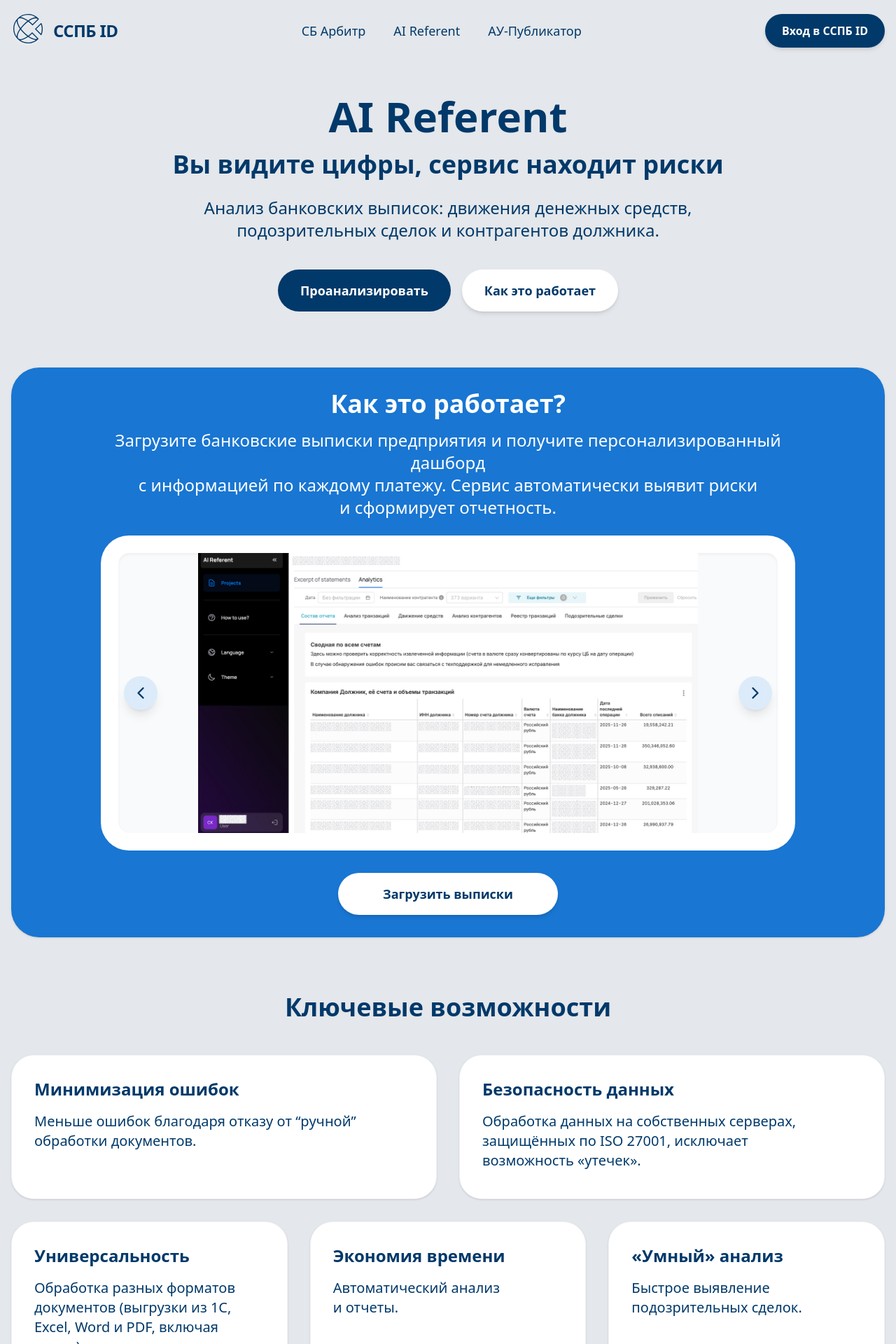
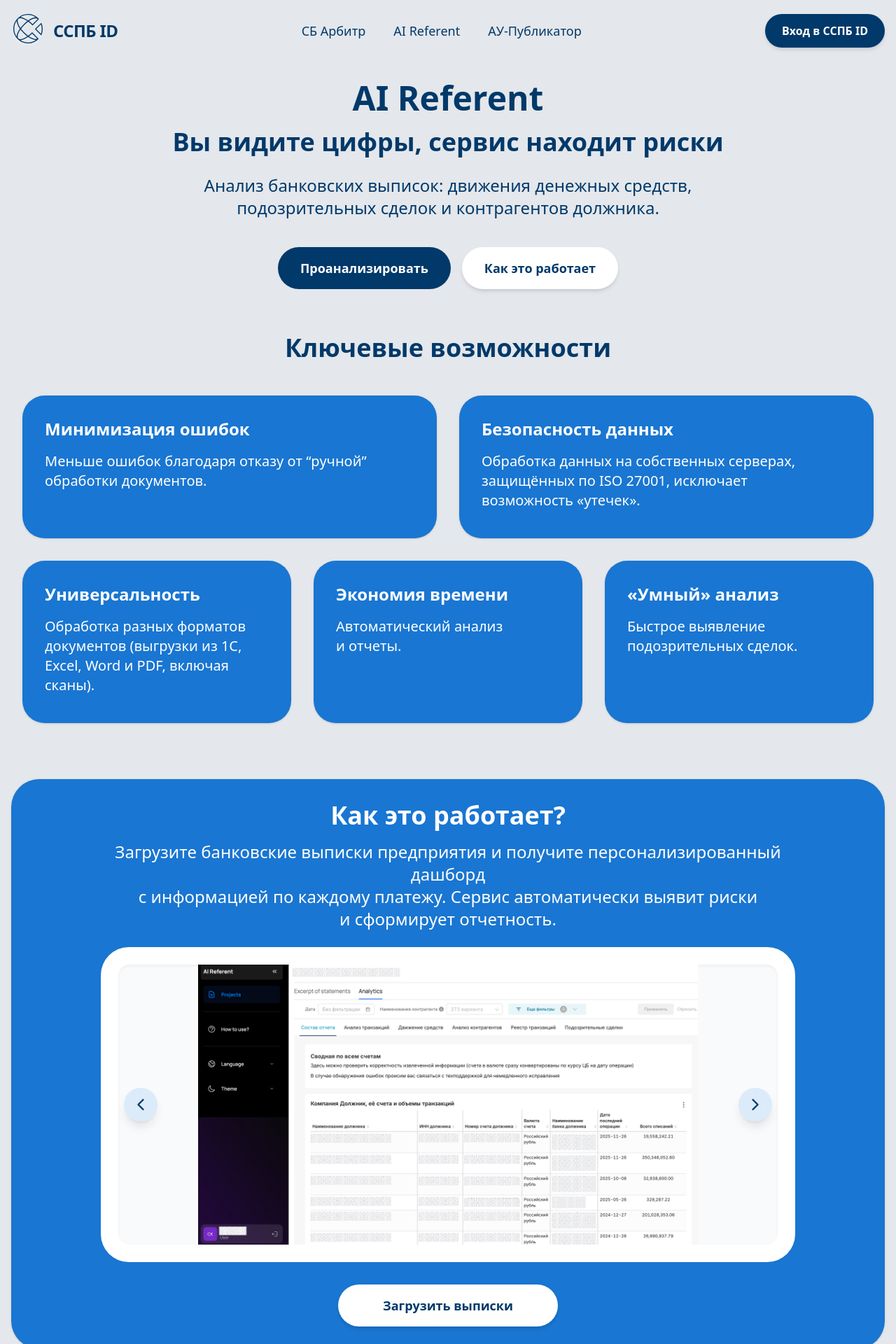
Before and after one commit to Wladislava1/work, a React (Vite) app: page /ai-referent in a window 1280 px wide. Shown: the top 1920 px of the page at 70% size. Built offline with nearby package versions, Linux system fonts and the light colour scheme.

Commit message:
keys rotate

```diff
--- a/src/pages/ProductPageDesktop.jsx
+++ b/src/pages/ProductPageDesktop.jsx
@@ -63,6 +63,7 @@
             desc: 'Страхование ответственности арбитражных управляющих\nи организация банковского обслуживания.\nПолучите расчет стоимости по всем страховым компаниям,\nаккредитованным при вашем СРО.',
             heroImage: 'https://placehold.co/800x600/e2e8f0/1e293b?text=SB+Hero',
             siteUrl: 'https://сбарбитр.рф/',
+            siteUrlSSPBID: 'https://passport.sspb.ru/',
             nameButton: "Начать работу",
             nameButtonHeader: "Получить расчет",
             howItWorks: 'Заполните одну заявку и получите расчет стоимости сразу по всем страховым компаниям. Стоимость договора такая же, как в страховой компании.',
@@ -80,6 +81,7 @@
             desc: 'Анализ банковских выписок: движения денежных средств,\nподозрительных сделок и контрагентов должника.',
             heroImage: 'https://placehold.co/800x600/e2e8f0/1e293b?text=AI+Hero',
             siteUrl: 'https://ai-referent.ru',
+            siteUrlSSPBID: 'https://passport.sspb.ru/',
             nameButton: "Загрузить выписки",
             nameButtonHeader: "Проанализировать",
             howItWorks: 'Загрузите банковские выписки предприятия и получите персонализированный дашборд \nс информацией по каждому платежу. Сервис автоматически выявит риски \nи сформирует отчетность.',
@@ -98,6 +100,7 @@
             desc: 'Первый бесплатный сервис для автоматизированной публикации юридически корректных сообщений в “Коммерсантъ” за считанные минуты.',
             heroImage: 'https://placehold.co/800x600/e2e8f0/1e293b?text=Publicator+Hero',
             siteUrl: 'https://au-publicator.ru',
+            siteUrlSSPBID: 'https://passport.sspb.ru/',
             nameButton: "Начать работу",
             nameButtonHeader: "Создать публикацию",
             howItWorks: 'Создайте заявку всего за 7 шагов: от выбора типа публикации до проверки сгенерированного текста.',
@@ -135,16 +138,44 @@
     return (
         <div className="pt-24">
             {/* Hero Section (Desktop) */}
-            <section className="max-w-7xl mx-auto px-4 mb-20 pt-10">
+            <section className="max-w-7xl mx-auto px-4 mb-5 pt-5">
                 <div className="text-center max-w-5xl mx-auto mb-16">
-                    <span className="text-4xl md:text-6xl font-extrabold mb-4 block">{data.title}</span>
+                    <span className="text-4xl md:text-5xl font-extrabold mb-4 block">{data.title}</span>
                     <h1 className="text-4xl font-extrabold mb-6 leading-tight text-[#00396a]">{data.slogan}</h1>
                     <p className="text-2xl text-neutral mb-10 max-w-5xl mx-auto whitespace-pre-line">{data.desc}</p>
                     <div className="flex flex-col sm:flex-row gap-4 justify-center">
-                        <Button variant="custom" className="bg-[#00396a] text-white hover:shadow-lg px-8 py-4 text-lg" href={data.siteUrl} target="_blank">{data.nameButtonHeader}</Button>
+                        <Button variant="custom" className="bg-[#00396a] text-white hover:shadow-lg px-8 py-4 text-lg" href={data.siteUrlSSPBID} target="_blank">{data.nameButtonHeader}</Button>
                         <Button variant="custom" className="bg-white text-[#00396a] shadow-md hover:shadow-lg px-8 py-4 text-lg" onClick={() => document.getElementById('how').scrollIntoView({ behavior: 'smooth' })}>Как это работает</Button>
                     </div>
                 </div>
+                            {/* Features (Grid 4) */}
+<section className="max-w-7xl mx-auto px-4 mb-20">
+    <h2 className="text-2xl md:text-4xl font-extrabold text-center text-[#00396a] mb-12">Ключевые возможности</h2>
+
+    <div className={`grid gap-8 ${
+        productId === 'ai-referent'
+        ? 'grid-cols-1 md:grid-cols-2 lg:grid-cols-6' // 6 колонок для гибкости
+        : 'md:grid-cols-2 lg:grid-cols-4'
+    }`}>
+        {data.features.map((feat, i) => {
+            // Логика для AI Referent: первые две карточки на 3 колонки (50%), остальные на 2 (33%)
+            const isAiReferent = productId === 'ai-referent';
+            const gridSpan = isAiReferent
+                ? (i < 2 ? 'lg:col-span-3' : 'lg:col-span-2')
+                : '';
+
+            return (
+                <div
+                    key={i}
+                    className={`bg-[#1976d2] p-8 rounded-[32px] shadow-sm hover:shadow-xl transition-all duration-300 flex flex-col h-full ${gridSpan}`}
+                >
+                    <h3 className="text-2xl font-bold mb-4 text-white whitespace-pre-line">{feat.title}</h3>
+                    <p className="text-xl text-white mb-2 flex-grow whitespace-pre-line">{feat.text}</p>
+                </div>
+            );
+        })}
+    </div>
+</section>
             </section>
             {productId === 'sb-arbitr' && (
                 <section className="max-w-7xl mx-auto px-4 mb-20">
@@ -220,6 +251,7 @@
                     </div>
                 </section>
             )}
+
             {/* How it works */}
             <section id="how" className="bg-[#1976d2] py-8 rounded-[40px] shadow-sm mx-4 mb-20">
                 <div className="max-w-7xl mx-auto px-4 text-center mb-5">
@@ -228,38 +260,11 @@
                 </div>
                 <ImageCarousel images={data.carouselImages} fit="contain" variant="product"/>
                 <div className="text-center mt-8">
-                    <Button variant="custom" className="bg-white text-[#00396a] shadow-md hover:shadow-lg px-16 py-4 text-lg" href={data.siteUrl}>{data.nameButton}</Button>
+                    <Button variant="custom" className="bg-white text-[#00396a] shadow-md hover:shadow-lg px-16 py-4 text-lg" href={data.siteUrlSSPBID}>{data.nameButton}</Button>
                 </div>
             </section>
 
-            {/* Features (Grid 4) */}
-<section className="max-w-7xl mx-auto px-4 mb-20">
-    <h2 className="text-2xl md:text-4xl font-extrabold text-center text-[#00396a] mb-12">Ключевые возможности</h2>
 
-    <div className={`grid gap-8 ${
-        productId === 'ai-referent'
-        ? 'grid-cols-1 md:grid-cols-2 lg:grid-cols-6' // 6 колонок для гибкости
-        : 'md:grid-cols-2 lg:grid-cols-4'
-    }`}>
-        {data.features.map((feat, i) => {
-            // Логика для AI Referent: первые две карточки на 3 колонки (50%), остальные на 2 (33%)
-            const isAiReferent = productId === 'ai-referent';
-            const gridSpan = isAiReferent
-                ? (i < 2 ? 'lg:col-span-3' : 'lg:col-span-2')
-                : '';
-
-            return (
-                <div
-                    key={i}
-                    className={`bg-white p-8 rounded-[32px] border border-gray-100 shadow-sm hover:shadow-xl transition-all duration-300 flex flex-col h-full ${gridSpan}`}
-                >
-                    <h3 className="text-2xl font-bold mb-4 text-[#00396a] whitespace-pre-line">{feat.title}</h3>
-                    <p className="text-xl text-[#00396a] mb-2 flex-grow whitespace-pre-line">{feat.text}</p>
-                </div>
-            );
-        })}
-    </div>
-</section>
 
             {/* Form (Horizontal Grid) */}
             <section className="max-w-2xl bg-white py-8 mx-auto rounded-[32px] border-4 border-[#00396a] relative overflow-hidden shadow-xl">
--- a/src/pages/ProductPageMobile.jsx
+++ b/src/pages/ProductPageMobile.jsx
@@ -65,6 +65,7 @@
                 desc: 'Страхование ответственности арбитражных управляющих и организация банковского обслуживания. Получите расчет стоимости по всем страховым компаниям, аккредитованным при вашем СРО.',
                 heroImage: 'https://placehold.co/800x600/e2e8f0/1e293b?text=SB+Hero',
                 siteUrl: 'https://сбарбитр.рф/',
+                siteUrlSSPBID: 'https://passport.sspb.ru/',
                 nameButton: "Начать работу",
                 nameButtonHeader: "Получить расчет",
                 howItWorks: 'Заполните одну заявку и получите расчет стоимости сразу по всем страховым компаниям. Стоимость договора такая же, как в страховой компании.',
@@ -83,6 +84,7 @@
                 heroImage: 'https://placehold.co/800x600/e2e8f0/1e293b?text=AI+Hero',
                 siteUrl: 'https://ai-referent.ru',
                 nameButton: "Загрузить выписки",
+                siteUrlSSPBID: 'https://passport.sspb.ru/',
                 nameButtonHeader: "Проанализировать",
                 howItWorks: 'Загрузите банковские выписки предприятия и получите персонализированный дашборд \nс информацией по каждому платежу. Сервис автоматически выявит риски \nи сформирует отчетность.',
                 carouselImages: [aiSlide1, aiSlide2, aiSlide3],
@@ -100,6 +102,7 @@
                 desc: 'Первый бесплатный сервис для автоматизированной публикации юридически корректных сообщений в “Коммерсантъ” за считанные минуты.',
                 heroImage: 'https://placehold.co/800x600/e2e8f0/1e293b?text=Publicator+Hero',
                 siteUrl: 'https://au-publicator.ru',
+                siteUrlSSPBID: 'https://passport.sspb.ru/',
                 nameButton: "Начать работу",
                 nameButtonHeader: "Создать публикацию",
                 howItWorks: 'Создайте заявку всего за 7 шагов: от выбора типа публикации до проверки сгенерированного текста.',
@@ -143,13 +146,23 @@
                     <h1 className="text-2xl font-extrabold mb-4 leading-tight text-[#00396a]">{data.slogan}</h1>
                     <p className="text-lg text-neutral mb-8">{data.desc}</p>
                     <div className="flex flex-col gap-3">
-                        <Button variant="custom" className="bg-[#00396a] text-white w-full py-4 text-lg" href={data.siteUrl} target="_blank">{data.nameButtonHeader}</Button>
+                        <Button variant="custom" className="bg-[#00396a] text-white w-full py-4 text-lg" href={data.siteUrlSSPBID} target="_blank">{data.nameButtonHeader}</Button>
                         <Button variant="custom" className="bg-white text-[#00396a] border-2 border-gray-100 w-full py-4 text-lg" onClick={() => document.getElementById('how').scrollIntoView({ behavior: 'smooth' })}>Как это работает</Button>
                     </div>
                 </div>
             </section>
 
-
+<section className="px-4 mb-16">
+                <h2 className="text-2xl font-extrabold text-center text-[#00396a] mb-8">Ключевые возможности</h2>
+                <div className="grid gap-4">
+                    {data.features.map((feat, i) => (
+                        <div key={i} className="bg-[#1976d2] p-6 rounded-3xl shadow-sm">
+                            <h3 className="text-lg font-bold mb-2 text-white">{feat.title}</h3>
+                            <p className="text-base text-white">{feat.text}</p>
+                        </div>
+                    ))}
+                </div>
+            </section>
 {/* Блок "О нас" (Только для СБ Арбитр - MOBILE) */}
 {productId === 'sb-arbitr' && (
     <section className="mx-4 mb-12">
@@ -232,17 +245,7 @@
             </section>
 
             {/* Mobile Features (1 колонка) */}
-            <section className="px-4 mb-16">
-                <h2 className="text-2xl font-extrabold text-center text-[#00396a] mb-8">Возможности</h2>
-                <div className="grid gap-4">
-                    {data.features.map((feat, i) => (
-                        <div key={i} className="bg-white p-6 rounded-3xl border border-gray-100 shadow-sm">
-                            <h3 className="text-lg font-bold mb-2 text-[#00396a]">{feat.title}</h3>
-                            <p className="text-base text-[#00396a]">{feat.text}</p>
-                        </div>
-                    ))}
-                </div>
-            </section>
+
 
             {/* Mobile Form (Light Mode) */}
             <section className="bg-white py-8 mx-4 rounded-[32px] border-4 border-[#00396a] relative shadow-xl overflow-hidden">
```
Also changed, not shown: src/pages/Home.jsx (+11 -9 lines).
